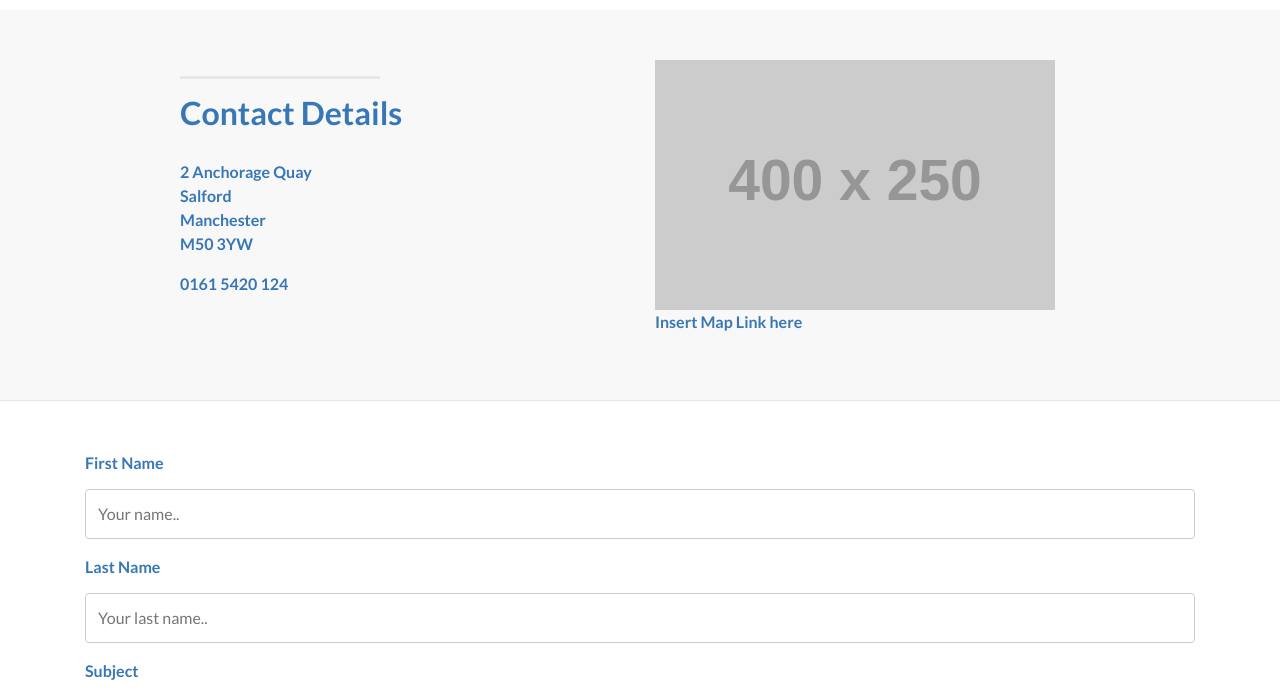
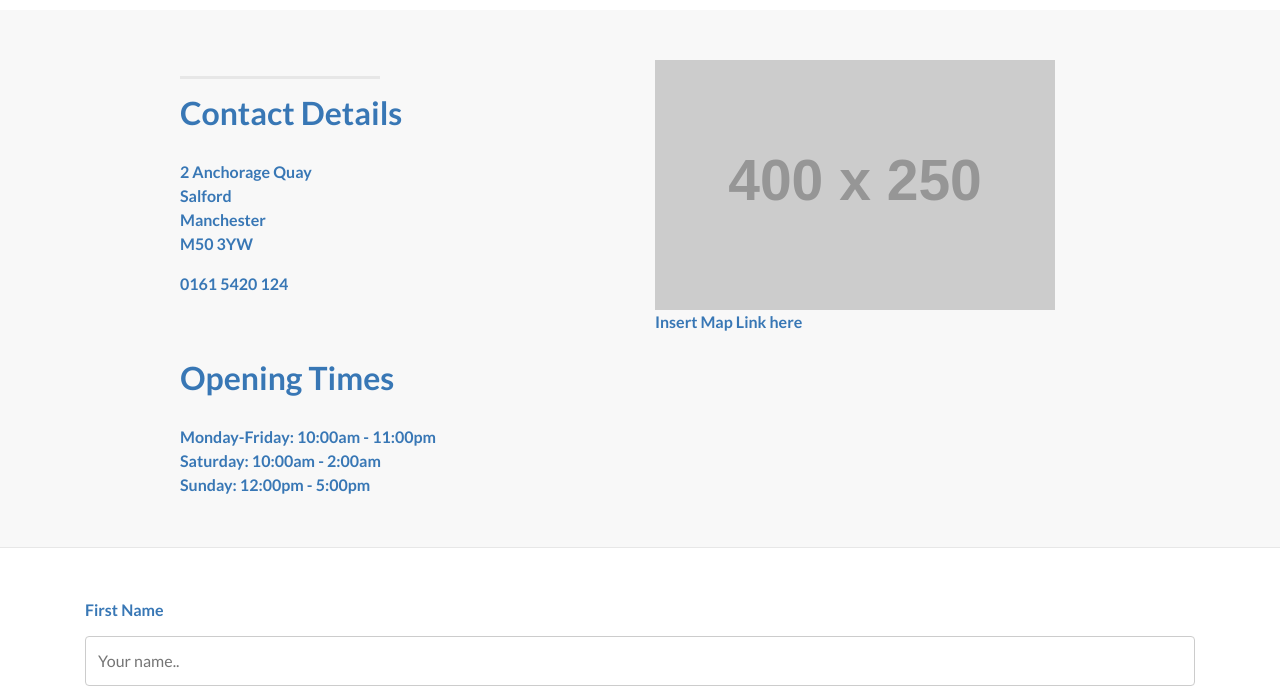
Before and after one commit to PAchilleos/CinemaWebsite, a website: page startbootstrap-landing-page-gh-pages/about.html in a window 1280 px wide. Shown: the part 656-1350 px from the top of the page. Drawn offline with Linux system fonts and the light colour scheme; placeholder pictures from the web are drawn by us.

Commit message:
opening times

```diff
--- a/startbootstrap-landing-page-gh-pages/about.html
+++ b/startbootstrap-landing-page-gh-pages/about.html
@@ -70,11 +70,14 @@
           <h2 class="section-heading">Contact Details</h2>
           <p class="lead">
             <address>
-              2 Anchorage Quay<br> Salford
-              <br> Manchester
+              2 Anchorage Quay<br> Salford <br> Manchester
               <br> M50 3YW <br>
             </address>
-            <p>0161 5420 124</p>
+            <p>0161 5420 124</p><br><br>
+
+            <h2 class="section-heading">Opening Times</h2>
+            Monday-Friday: 10:00am - 11:00pm<br>Saturday: 10:00am - 2:00am<br> Sunday: 12:00pm - 5:00pm
+
         </div>
         <div class="col-lg-5 mr-auto">
           <a href="https://placeholder.com"><img src="http://via.placeholder.com/400x250"></a>
```
